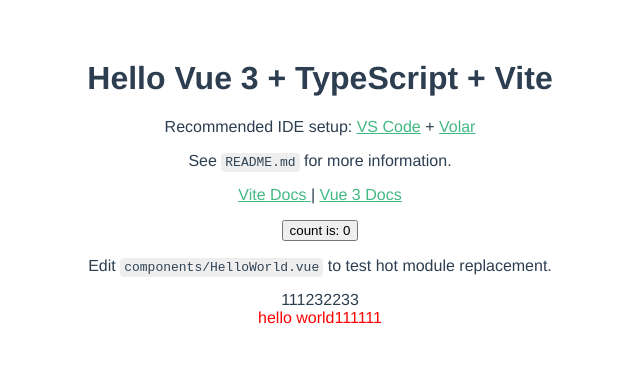
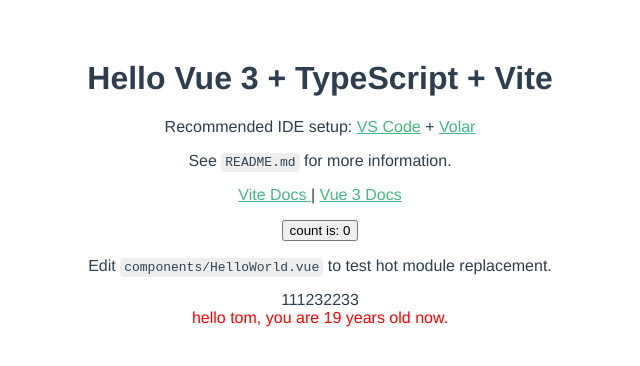
Before and after one commit to Manfray/vite-vue3-tsx, a Vue app: page / in a window 1280 px wide. Shown: the top 366 px of the page, without its empty margins (320-960 px from the left). Built offline with nearby package versions, Linux system fonts and the light colour scheme.

Commit message:
refactor: 测试tsx使用

```diff
--- a/src/components/test.tsx
+++ b/src/components/test.tsx
@@ -1,8 +1,13 @@
-import { defineComponent } from 'vue'
+import { defineComponent, ref } from 'vue'
 import '../style/test.less'
 
 export default defineComponent({
-    setup() {
-      return () => <div class='test'>hello world111111</div> //写一个 hello world
-    }
+  setup() {
+    let name = ref('tom')
+    let age = ref(18)
+    setTimeout(() => {
+      age.value = 19
+    }, 2000);
+    return () => <div class='test'>hello {name.value}, you are {age.value} years old now.</div> //写一个 hello world
+  }
 })
```
